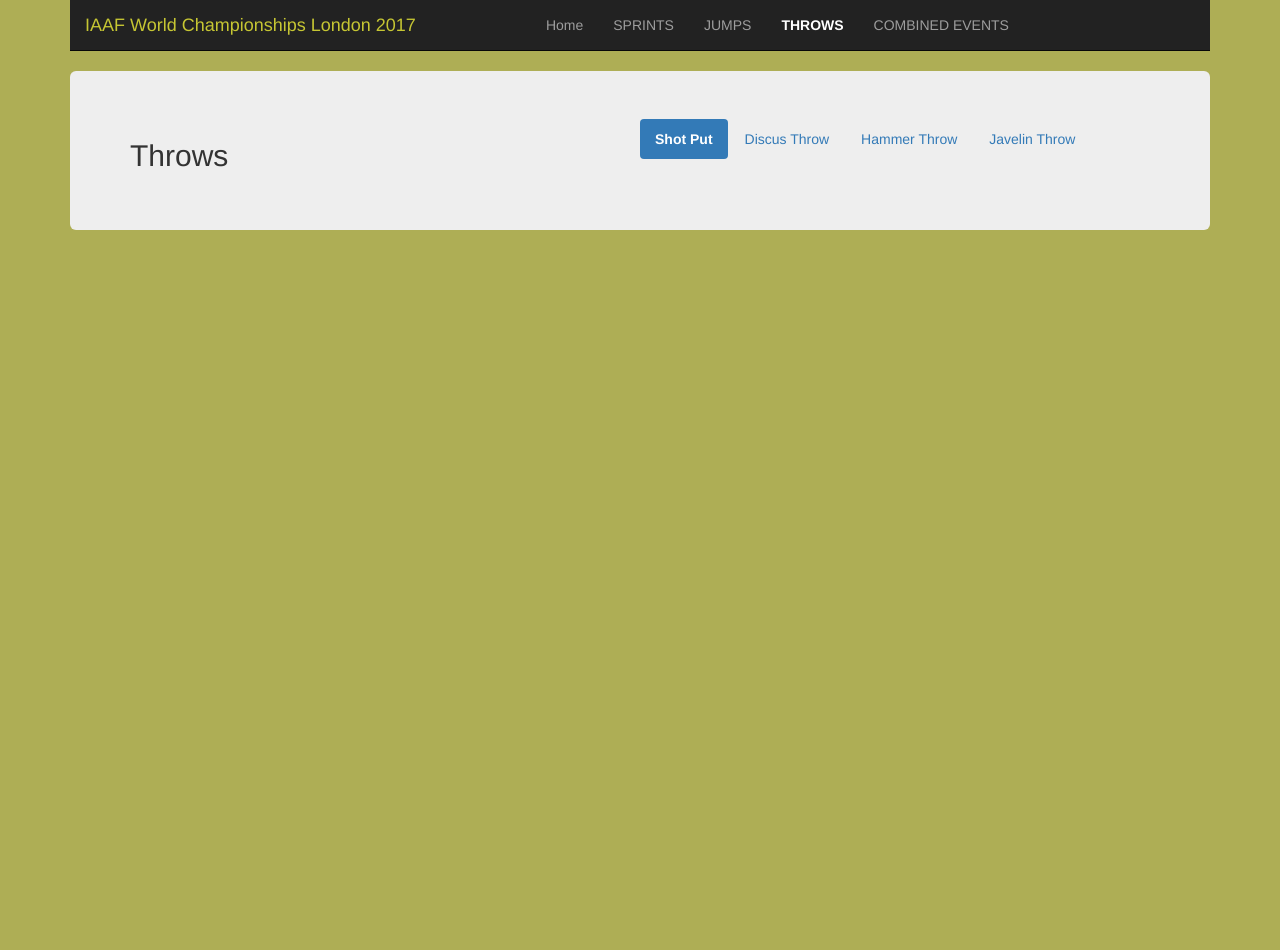
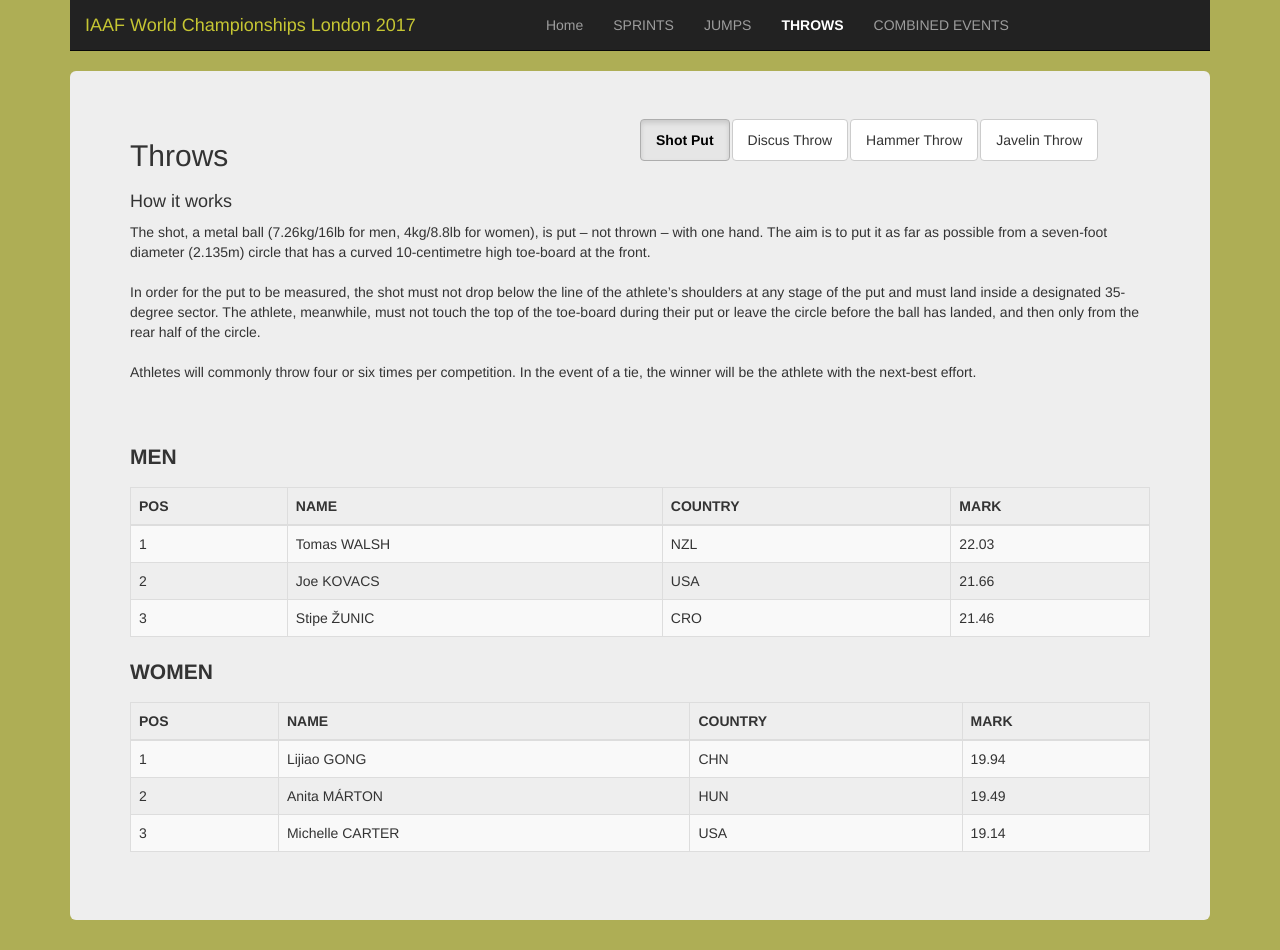
Before and after one commit to pluboj/react-IAAF, a React (Create React App) app: page /throws/sput in a window 1280 px wide. Before the commit the page ends 800 px from the top, so only its background shows below. Built offline with nearby package versions, Linux system fonts and the light colour scheme.

Commit message:
Update throws-data

```diff
--- a/src/components/Throws.js
+++ b/src/components/Throws.js
@@ -1,6 +1,23 @@
 import React from 'react';
+import { Route, NavLink, Redirect } from 'react-router-dom';
 
-const Throws = () => (
+import ThrowsContainer from './throws/ThrowsContainer';
+import {
+	ShotPut,
+	ShotPutM,
+	ShotPutW,
+	DiscusThrow,
+	DiscusThrowM,
+	DiscusThrowW,
+	HammerThrow,
+	HammerThrowM,
+	HammerThrowW,
+	JavelinThrow,
+	JavelinThrowM,
+	JavelinThrowW
+} from '../data/throws-data';
+
+const Throws = ({match}) => (
 	<div className="container">
 		<div className="jumbotron">
 			<div className="row">
@@ -8,20 +25,40 @@
 					<h2>Throws</h2>
 				</div>
 				<ul className="nav nav-pills">
-		        <li role="presentation" className="active">
-		        	<a href='/throws/sput'>Shot Put</a>
-		        </li>
-		        <li role="presentation">
-		        	<a href='/throws/dthrow'>Discus Throw</a>
-		        </li>
-		        <li role="presentation">
-		        	<a href='/throws/hthrow'>Hammer Throw</a>
-		        </li>
-		        <li role="presentation">
-		        	<a href='/throws/jthrow'>Javelin Throw</a>
-		        </li>
+				<li><NavLink to={`${match.url}/sput`}
+						className="btn btn-default">Shot Put</NavLink></li>
+				<li><NavLink to={`${match.url}/dthrow`}
+						className="btn btn-default">Discus Throw</NavLink></li>
+				<li><NavLink to={`${match.url}/hthrow`}
+						className="btn btn-default">Hammer Throw</NavLink></li>
+				<li><NavLink to={`${match.url}/jthrow`}
+						className="btn btn-default">Javelin Throw</NavLink></li>
 		      	</ul>
 	      	</div>
+
+	      	<Route exact path={match.path}
+	      		render={ () => <Redirect to={`${match.url}/sput`} /> }
+	      	/>
+	      	<Route path={`${match.path}/sput`}
+	      		render={ () => <ThrowsContainer
+	      			data={{m:ShotPutM, w: ShotPutW}}
+	      			intro={ShotPut}
+	      			/>} />
+	      	<Route path={`${match.path}/dthrow`}
+	      		render={ () => <ThrowsContainer
+	      			data={{m:DiscusThrowM, w: DiscusThrowW}}
+	      			intro={DiscusThrow}
+	      			/>} />
+	      	<Route path={`${match.path}/hthrow`}
+	      		render={ () => <ThrowsContainer
+	      			data={{m:HammerThrowM, w: HammerThrowW}}
+	      			intro={HammerThrow}
+	      			/>} />
+	      	<Route path={`${match.path}/jthrow`}
+	      		render={ () => <ThrowsContainer
+	      			data={{m:JavelinThrowM, w: JavelinThrowW}}
+	      			intro={JavelinThrow}
+	      			/>} />
 		</div>
 	</div>
 )
--- /dev/null
+++ b/src/components/throws/ThrowsContainer.js
@@ -0,0 +1,61 @@
+import React from 'react';
+import ThrowsE from './ThrowsE';
+
+const ThrowsContainer = (props) => {
+  let resultsM = props.data.m.map((result) => {
+    return <ThrowsE pos={result.pos}
+                   name={result.name}
+                   country={result.country}
+                   mark={result.mark}
+                   key={"throw-"+ result.pos} />
+  });
+
+  let resultsW = props.data.w.map((result) => {
+    return <ThrowsE pos={result.pos}
+                   name={result.name}
+                   country={result.country}
+                   mark={result.mark}
+                   key={"throw-"+ result.pos} />
+  });
+
+  return (
+  	<div>
+  		<h4>How it works</h4>
+  		{props.intro[0]} <br/><br/>
+  		{props.intro[1]} <br/><br/>
+  		{props.intro[2]} <br/><br/>
+  		{props.intro[3]} <br/><br/>
+  		<p><strong>MEN</strong></p>
+	    <table className="table table-bordered table-striped">
+	    	<thead>
+	    		<tr>
+		    		<th>POS</th>
+		    		<th>NAME</th>
+		    		<th>COUNTRY</th>
+		    		<th>MARK</th>
+	    		</tr>
+	    	</thead>
+	    	<tbody>
+	    		{resultsM}
+	    	</tbody>
+	    </table>
+
+	    <p><strong>WOMEN</strong></p>
+	    <table className="table table-bordered table-striped">
+	    	<thead>
+	    		<tr>
+		    		<th>POS</th>
+		    		<th>NAME</th>
+		    		<th>COUNTRY</th>
+		    		<th>MARK</th>
+	    		</tr>
+	    	</thead>
+	    	<tbody>
+	    		{resultsW}
+	    	</tbody>
+	    </table>
+    </div>
+  );
+}
+
+export default ThrowsContainer;
--- /dev/null
+++ b/src/components/throws/ThrowsE.js
@@ -0,0 +1,12 @@
+import React from 'react';
+
+const ThrowsE = (props) => (
+    <tr>
+      <td>{props.pos}</td>
+      <td>{props.name}</td>
+      <td>{props.country}</td>
+      <td>{props.mark}</td>
+    </tr>
+);
+
+export default ThrowsE;
--- a/src/data/throws-data.js
+++ b/src/data/throws-data.js
@@ -45,3 +45,53 @@
 		mark: "19.14"
 	}
 ];
+
+export const DiscusThrow = [
+	"Athletes throw a metal disc weighing 2kg for men, 1kg for women, that is 22cm in diameter for men, and 18cm for women, as far as possible while remaining inside a 2.5-metre diameter circle.",
+	"In order for the throw to be measured, the discus must land inside a marked sector and the athlete must not leave the circle before it has landed, and then only from the rear half of the circle.",
+	"The thrower typically takes one-and-a-half spins before releasing the discus. Athletes will commonly throw four or six times per competition. In the event of a tie, the winner will be the athlete with the next-best effort."
+];
+
+export const DiscusThrowM = [
+	{
+		pos: "1",
+		name: "Andrius GUDŽIUS",
+		country: "LTU",
+		mark: "69.21"
+	},
+	{
+		pos: "2",
+		name: "Daniel STÅHL",
+		country: "SWE",
+		mark: "69.19"
+	},
+	{
+		pos: "3",
+		name: "Mason FINLEY",
+		country: "USA",
+		mark: "68.03"
+	}
+];
+
+export const DiscusThrowW = [];
+
+export const HammerThrow = [
+	"Athletes throw a metal ball (16lb/7.26kg for men, 4kg/8.8lb for women) for distance that’s attached to a grip by a steel wire no longer than 1.22m while remaining inside a seven-foot (2.135m) diameter circle.",
+	"In order for the throw to be measured, the ball must land inside a marked 35-degree sector and the athlete must not leave the circle before it has landed, and then only from the rear half of the circle.",
+	"The thrower usually makes three or four spins before releasing the ball. Athletes will commonly throw four or six times per competition. In the event of a tie, the winner will be the athlete with the next-best effort."
+];
+
+export const HammerThrowM = [];
+
+export const HammerThrowW = [];
+
+export const JavelinThrow = [
+	"Using one arm, a metal-tipped javelin is thrown as far as possible. The athlete must hold the javelin by its corded grip with his or her little finger closest to the tip of the implement.",
+	"The men’s javelin must weigh at least 800g and be 2.6m-2.7m long while the women’s javelin must weigh 600g and be 2.2m-2.3m long.",
+	"For the throw to be measured, the athlete must not turn his or her back to the landing area at any stage during their approach and throw; they must throw the javelin over the upper part of their throwing arm, and they must not cross the foul line, aka scratch line, at any time. The javelin must also land tip first and within the marked 29-degree sector.",
+	"If the tip touches the ground first, the throw is measured from this point. Athletes will commonly throw four or six times per competition. In the event of a tie, the winner will be the athlete with the next-best effort."
+];
+
+export const JavelinThrowM = [];
+
+export const JavelinThrowW = [];
```
